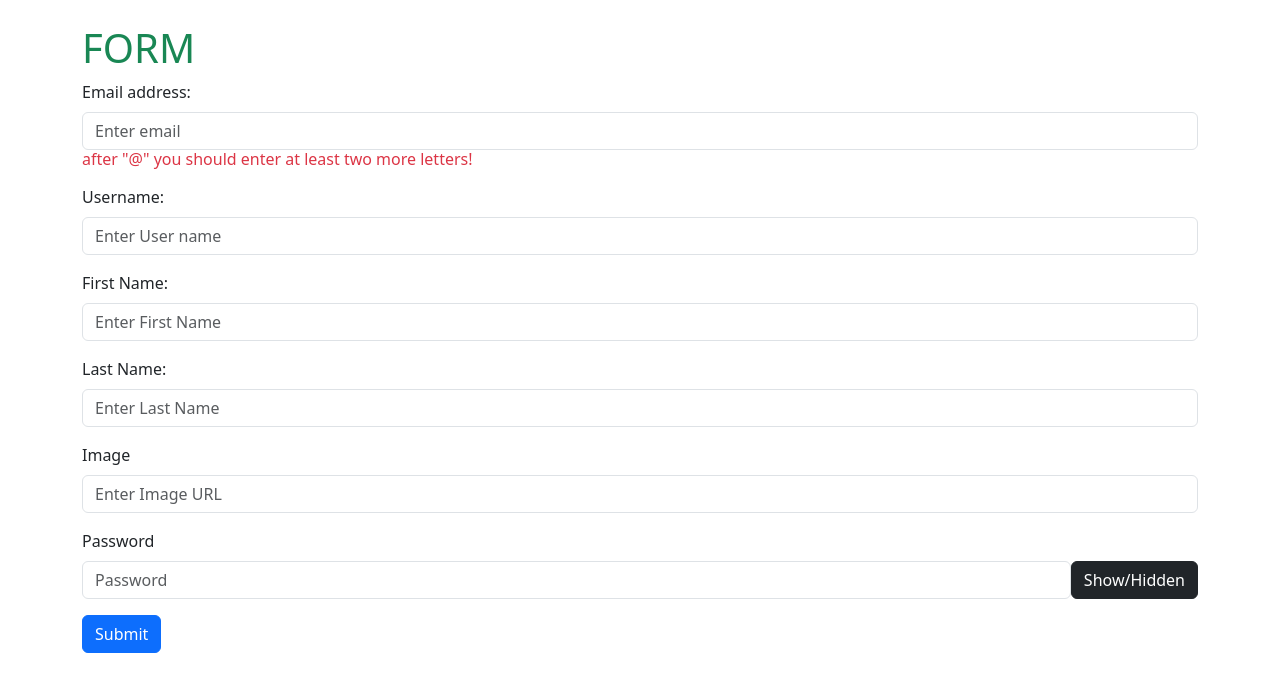
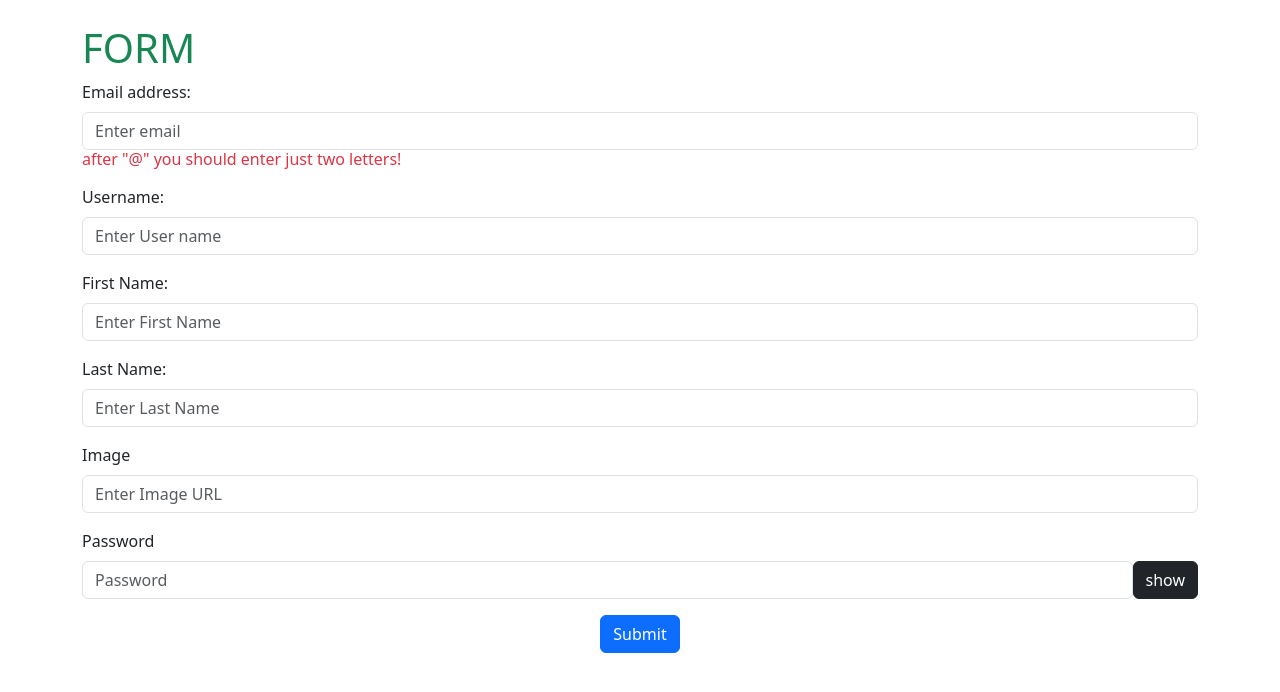
Before and after one commit to kiymett/FormwithReactBootstrap, a React (Create React App) app: page / in a window 1280 px wide. Shown: the top 692 px of the page. Built offline with nearby package versions, Linux system fonts and the light colour scheme.

Commit message:
added length of the password and show/hide password and centered submit button in the middle of the page

```diff
--- a/src/components/Forms.jsx
+++ b/src/components/Forms.jsx
@@ -10,7 +10,8 @@ const Forms = () => {
   const [firstname, setFirstname] = useState("");
   const [lastname, setLastname] = useState("");
   const [url, setURL]= useState("");
-  const [password,setPassword] = useState("");
+  const [password, setPassword] = useState("");
+  const [showPass, setshowPass] = useState(true);
 
 
   const handleEmail = (e) => {
@@ -18,13 +19,24 @@ const Forms = () => {
     setEmail(e.target.value)
   }
 
+  const handleUrl = (e) => {
+    console.log(e.target.value)
+    setURL(e.target.value)
+  }
+
   const isEmailValid = () => {
     const atIndex = email.indexOf('@')
-    if(atIndex !== -1 && email.length - atIndex > 3) {
+    if(atIndex !== -1 && email.length - atIndex >= 2) {
       return true
     }
     return false
   }
+
+  const handleShowPass = () => {
+    setshowPass(!setshowPass);
+    console.log("click")
+  }
+
 
 
   const handleUsername = (e) => {
@@ -50,7 +62,7 @@ const Forms = () => {
         id="email"
         required
         />
-        {!isEmailValid() && <h6 className="text-danger"> after "@" you should enter at least two more letters!  </h6>}
+        {!isEmailValid() && <h6 className="text-danger"> after "@" you should enter just two letters!  </h6>}
       </Form.Group>
 
       <Form.Group className="mb-3" >
@@ -83,26 +95,33 @@ const Forms = () => {
         <Form.Control type="text" placeholder="Enter Image URL"
         accept=".jpg, .jpeg, .png, .gif"
         pattern="https?://.+\.(jpg|jpeg|png|gif)"
-        onChange={(e)=>setURL(e.target.value)}
+        onChange={handleUrl}
         value={url}
         name="url"
         id="url"/>
+        {/* {!isUrlValid() && <h6 className="text-danger"> you have to type a valid url for image! </h6>} */}
       </Form.Group>
       <Form.Label>Password</Form.Label>
       <Form.Group  className="d-flex mb-3" >
-          <Form.Control type="password" placeholder="Password"
+          <Form.Control placeholder="Password"
+          type = {showPass ? "password" : "text"}
+          maxLength="8"
           onChange={(e)=>setPassword(e.target.value)}
           value={password}
           id="password"/>
-          <Button  className ="" variant="dark" type="submit">
-          Show/Hidden
+          <Button  className ="" variant="dark" onClick={()=>handleShowPass()}>
+          {showPass? "show" : "hidden"}
           </Button>
       </Form.Group>
-
-      <Button  className ="" variant="primary" type="submit">
-        Submit
-      </Button>
-
+      <div className="container">
+        <div className="row">
+          <div className="col text-center">
+          <Button  className = "text-center" variant="primary" type="submit">
+            Submit
+          </Button>
+         </div>
+        </div>
+      </div>
     </Form>
 
     </Container>
```
